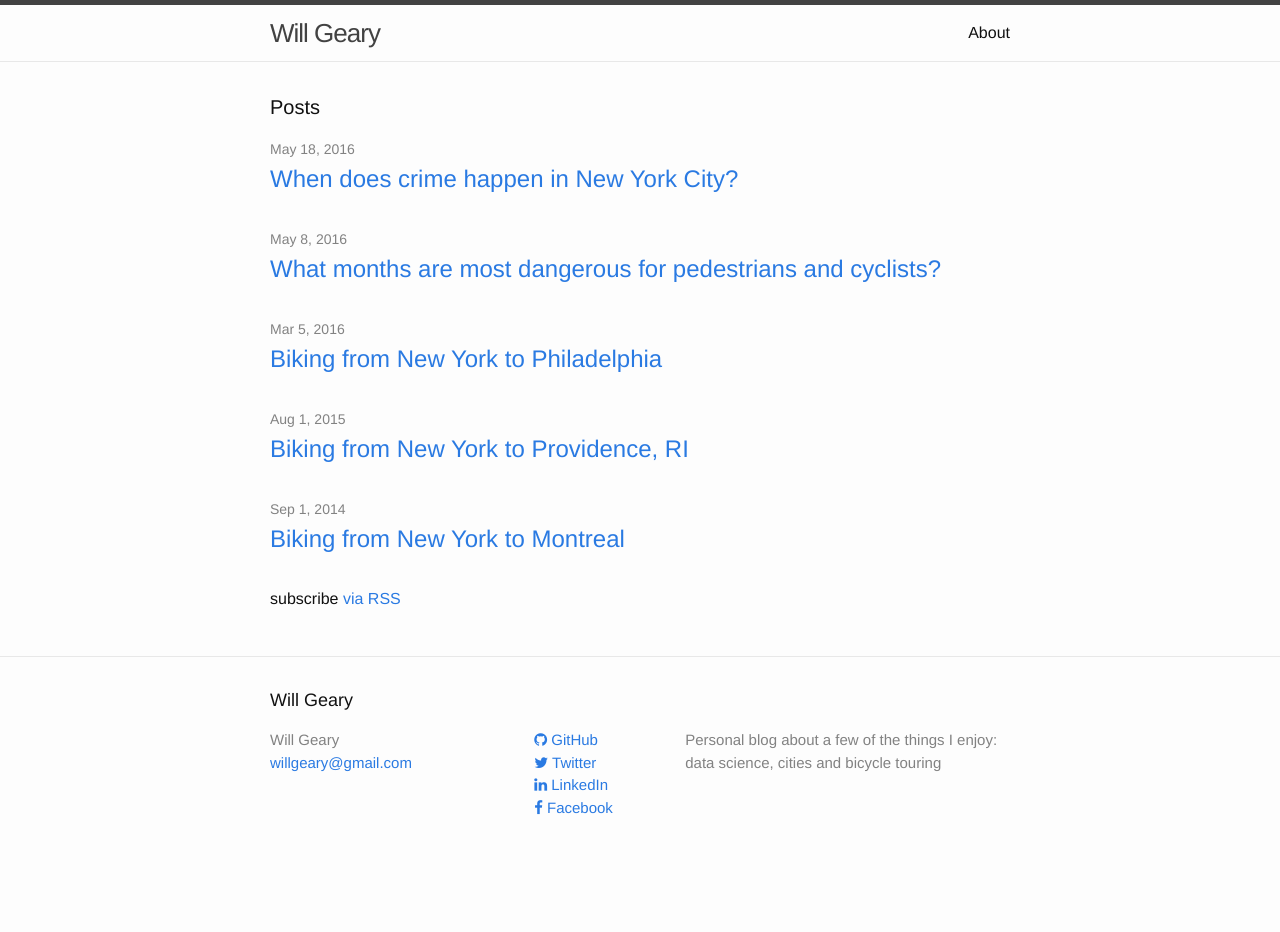
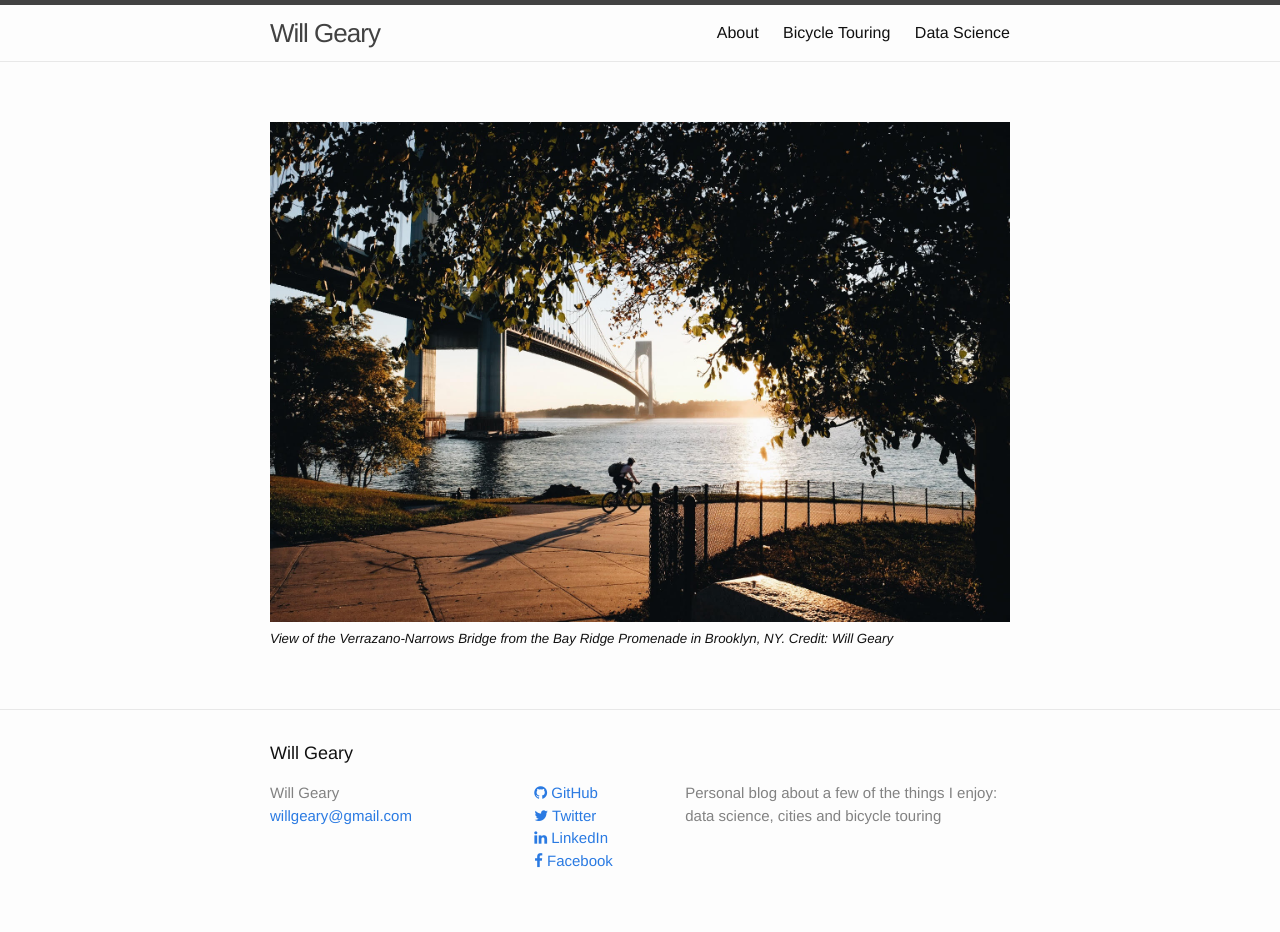
Before and after one commit to willgeary/willgeary.github.io, a Jekyll site: the page built from index.md, in a window 1280 px wide. Built offline with Jekyll 4.4.1, drawn with Linux system fonts in a browser that asks for light colours; nearby versions of some CDN libraries; before the commit the page ends 900 px from its top, so only the background shows below that.

Commit message:
Save my work

```diff
--- a/_posts/2014-09-01-biking-from-new-york-to-montreal.markdown
+++ b/_posts/2014-09-01-biking-from-new-york-to-montreal.markdown
@@ -1,10 +1,10 @@
 ---
 layout: post
-title:  "Biking from New York to Montreal"
+title:  "New York to Montreal"
 date:   2014-09-01 17:15:14 -0400
 categories: biking
 ---
-### Day 1: Manhattan to Poughkeepsie, NY (83 miles)
+# Day 1: Manhattan to Poughkeepsie, NY (83 miles)
 
 Crossed over the George Washington Bridge to west side of the Hudson river. Up 9W through Nyack, Haverstraw and Bear Mountain. Took a detour in Bear Mountain State Park to check out Iona Island, a bird sanctuary with a reputation for serving as a home to bald eagles (didn't catch any).
 
--- a/_posts/2015-08-01-biking-from-new-york-to-providence.markdown
+++ b/_posts/2015-08-01-biking-from-new-york-to-providence.markdown
@@ -1,6 +1,6 @@
 ---
 layout: post
-title:  "Biking from New York to Providence, RI"
+title:  "New York to Providence, RI"
 date:   2015-08-01 17:15:14 -0400
 categories: biking
 ---
--- a/_posts/2016-03-05-biking-from-new-york-to-philadelphia.markdown
+++ b/_posts/2016-03-05-biking-from-new-york-to-philadelphia.markdown
@@ -1,6 +1,6 @@
 ---
 layout: post
-title:  "Biking from New York to Philadelphia"
+title:  "New York to Philadelphia"
 date:   2016-03-05 17:15:14 -0400
 categories: biking
 ---
--- a/index.html
+++ /dev/null
@@ -1,23 +0,0 @@
----
-layout: default
----
-
-<div class="home">
-
-  <h1 class="page-heading">Posts</h1>
-
-  <ul class="post-list">
-    {% for post in site.posts %}
-      <li>
-        <span class="post-meta">{{ post.date | date: "%b %-d, %Y" }}</span>
-
-        <h2>
-          <a class="post-link" href="{{ post.url | prepend: site.baseurl }}">{{ post.title }}</a>
-        </h2>
-      </li>
-    {% endfor %}
-  </ul>
-
-  <p class="rss-subscribe">subscribe <a href="{{ "/feed.xml" | prepend: site.baseurl }}">via RSS</a></p>
-
-</div>
--- /dev/null
+++ b/index.md
@@ -0,0 +1,9 @@
+---
+layout: page
+---
+
+<img style="height: 500px; float: center; padding: 0px; background: #aaa; margin-left: 0px;"
+    src="/assets/verrazano.jpg"
+    title="VerrazanoBridge"
+    alt="VerrazanoBridge"/>
+<sub>*View of the Verrazano-Narrows Bridge from the Bay Ridge Promenade in Brooklyn, NY. Credit: Will Geary*</sub>
```
Also changed, not shown: bikes.md (added, +28 -0 lines), data.md (added, +28 -0 lines), assets/verrazano.jpg (added).
